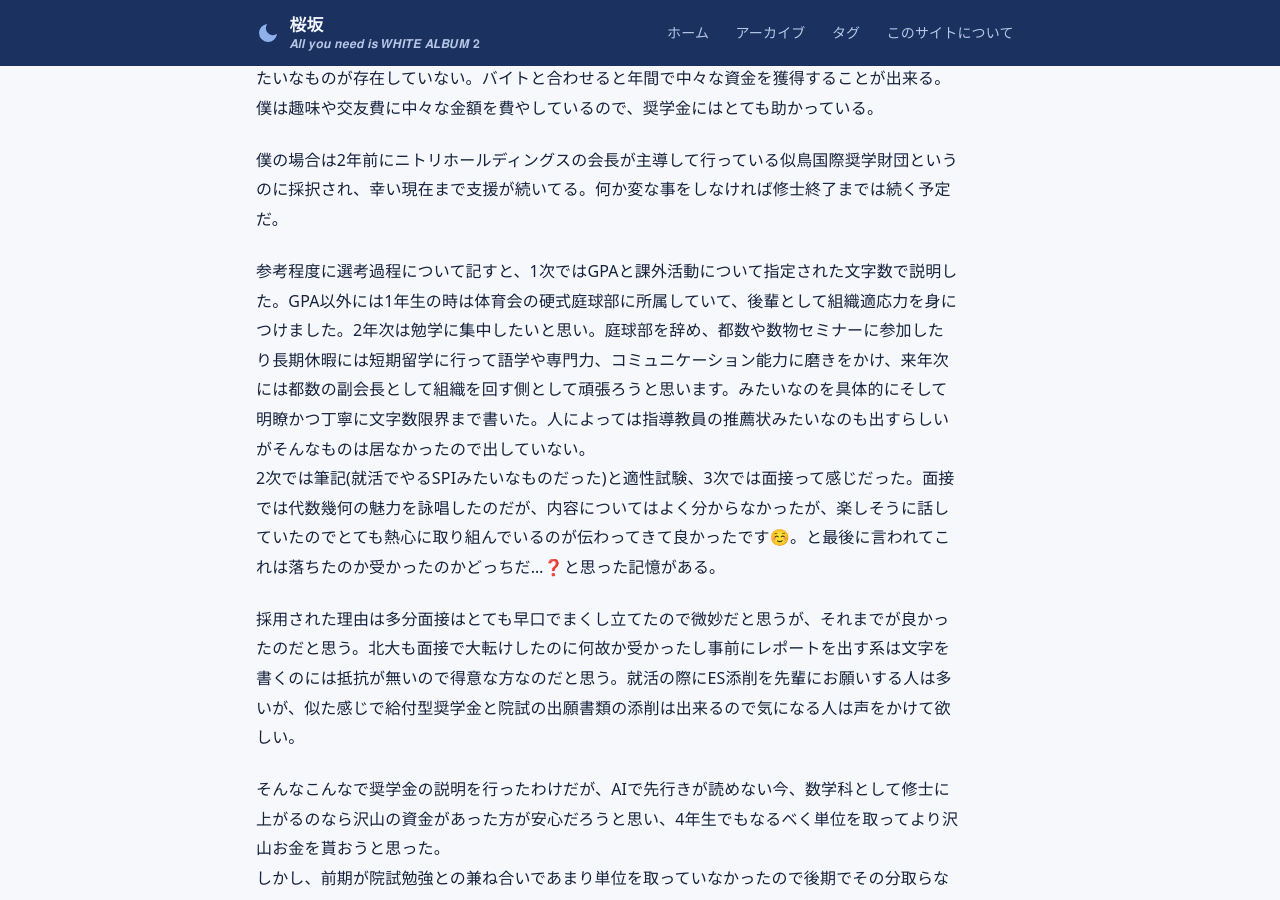
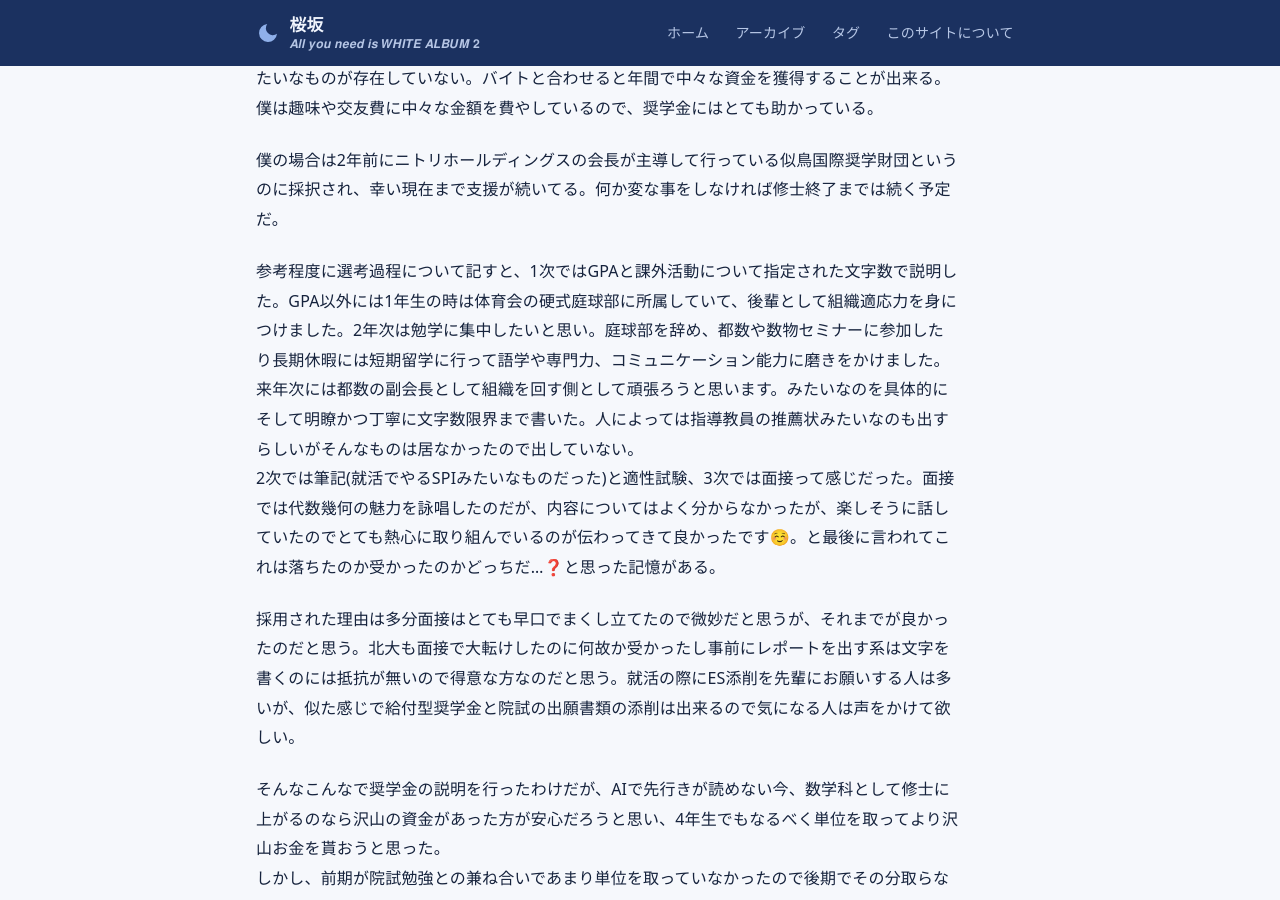
Before and after one commit to sakurazaka-math/sakurazaka-math.github.io, a Jekyll site: the page built from _posts/2026-10-25-day22.md, in a window 1280 px wide and 900 px high, scrolled down 1639 px. Built offline with Jekyll 4.4.1, drawn with Linux system fonts in a browser that asks for light colours.

Commit message:
2026-10-25-day22.md を更新

```diff
--- a/_posts/2026-10-25-day22.md
+++ b/_posts/2026-10-25-day22.md
@@ -29,7 +29,7 @@ mood: 日による
 
 僕の場合は2年前にニトリホールディングスの会長が主導して行っている似鳥国際奨学財団というのに採択され、幸い現在まで支援が続いてる。何か変な事をしなければ修士終了までは続く予定だ。
 
-参考程度に選考過程について記すと、1次ではGPAと課外活動について指定された文字数で説明した。GPA以外には1年生の時は体育会の硬式庭球部に所属していて、後輩として組織適応力を身につけました。2年次は勉学に集中したいと思い。庭球部を辞め、都数や数物セミナーに参加したり長期休暇には短期留学に行って語学や専門力、コミュニケーション能力に磨きをかけ、来年次には都数の副会長として組織を回す側として頑張ろうと思います。みたいなのを具体的にそして明瞭かつ丁寧に文字数限界まで書いた。人によっては指導教員の推薦状みたいなのも出すらしいがそんなものは居なかったので出していない。
+参考程度に選考過程について記すと、1次ではGPAと課外活動について指定された文字数で説明した。GPA以外には1年生の時は体育会の硬式庭球部に所属していて、後輩として組織適応力を身につけました。2年次は勉学に集中したいと思い。庭球部を辞め、都数や数物セミナーに参加したり長期休暇には短期留学に行って語学や専門力、コミュニケーション能力に磨きをかけました。来年次には都数の副会長として組織を回す側として頑張ろうと思います。みたいなのを具体的にそして明瞭かつ丁寧に文字数限界まで書いた。人によっては指導教員の推薦状みたいなのも出すらしいがそんなものは居なかったので出していない。
 2次では筆記(就活でやるSPIみたいなものだった)と適性試験、3次では面接って感じだった。面接では代数幾何の魅力を詠唱したのだが、内容についてはよく分からなかったが、楽しそうに話していたのでとても熱心に取り組んでいるのが伝わってきて良かったです☺️。と最後に言われてこれは落ちたのか受かったのかどっちだ...❓と思った記憶がある。
 
 採用された理由は多分面接はとても早口でまくし立てたので微妙だと思うが、それまでが良かったのだと思う。北大も面接で大転けしたのに何故か受かったし事前にレポートを出す系は文字を書くのには抵抗が無いので得意な方なのだと思う。就活の際にES添削を先輩にお願いする人は多いが、似た感じで給付型奨学金と院試の出願書類の添削は出来るので気になる人は声をかけて欲しい。
```
